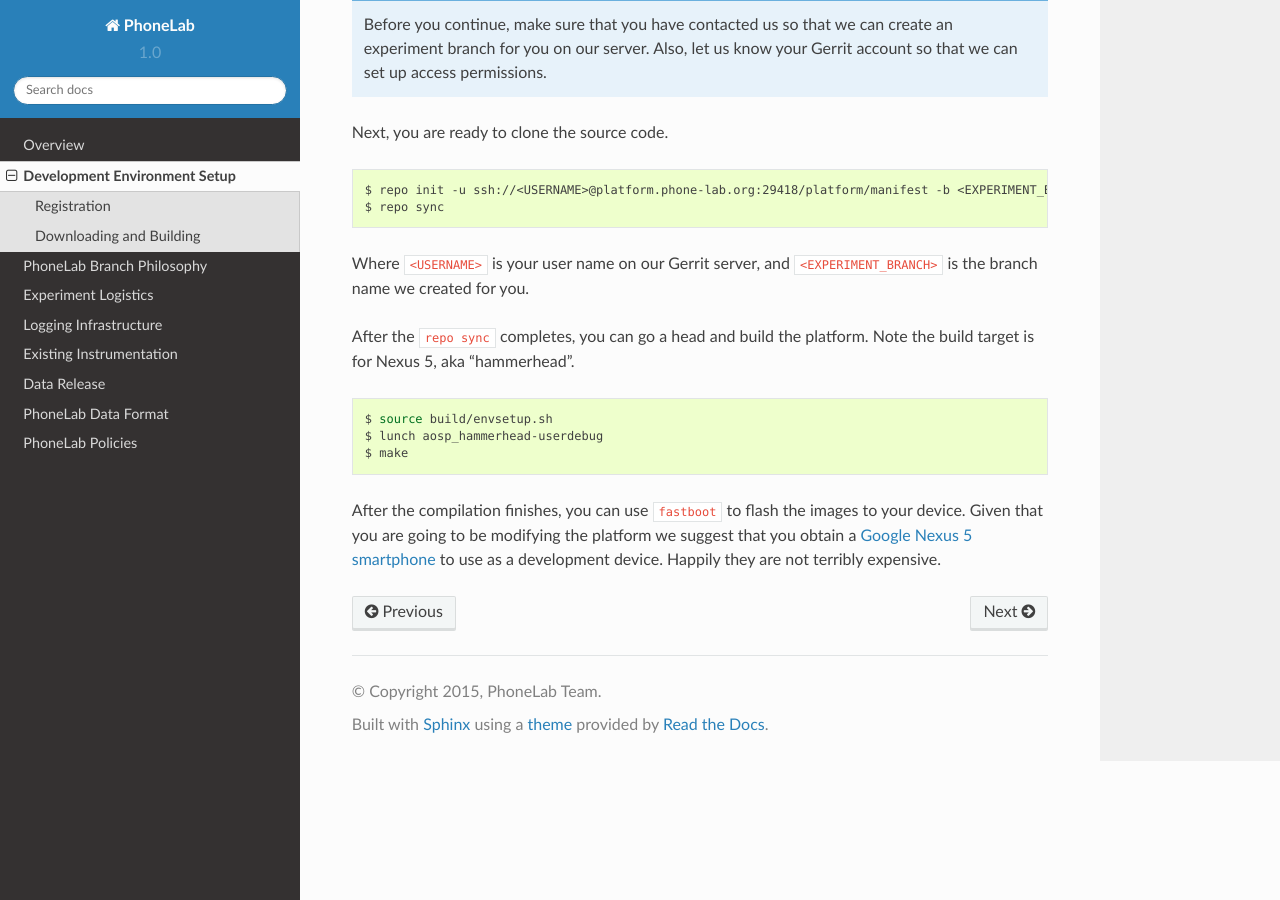
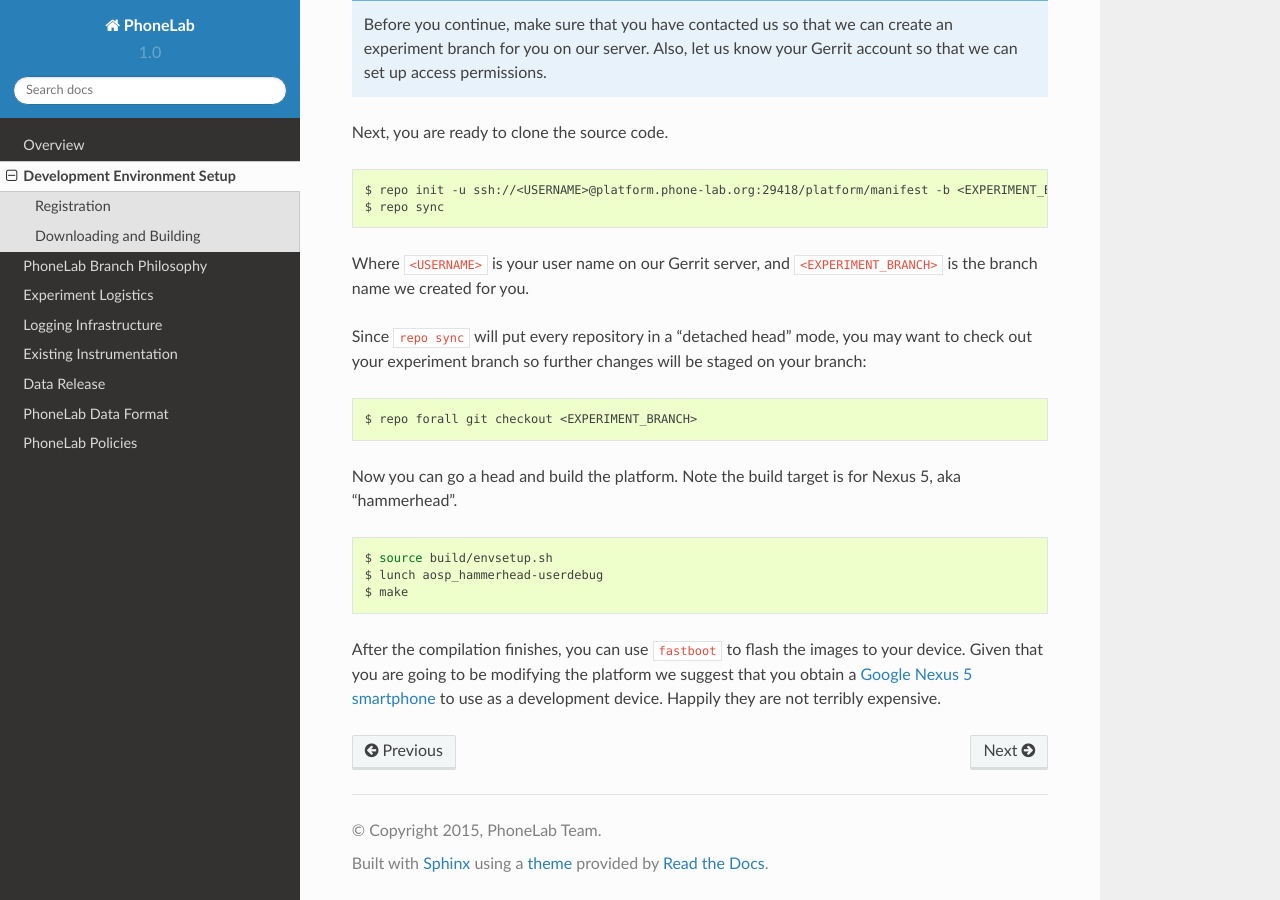
Before and after one commit to blue-systems-group/project.phonelab.doc, a Sphinx documentation site: the page built from source/env.rst, in a window 1280 px wide and 900 px high, scrolled down 684 px. Built offline with Sphinx 7.4.7 and the Read the Docs theme 2.0.0, drawn with Linux system fonts in a browser that asks for light colours; formulas are drawn with MathJax 3.

Commit message:
add repo forall

```diff
--- a/source/env.rst
+++ b/source/env.rst
@@ -47,8 +47,16 @@ Next, you are ready to clone the source code.
 Where ``<USERNAME>`` is your user name on our Gerrit server, and
 ``<EXPERIMENT_BRANCH>`` is the branch name we created for you.
 
-After the ``repo sync`` completes, you can go a head and build the platform.
-Note the build target is for Nexus 5, aka "hammerhead".
+Since ``repo sync`` will put every repository in a "detached head" mode, you may
+want to check out your experiment branch so further changes will be staged on
+your branch:
+
+.. code-block:: bash
+
+    $ repo forall git checkout <EXPERIMENT_BRANCH>
+
+Now you can go a head and build the platform.  Note the build target is for
+Nexus 5, aka "hammerhead".
 
 .. code-block:: bash
 
```
